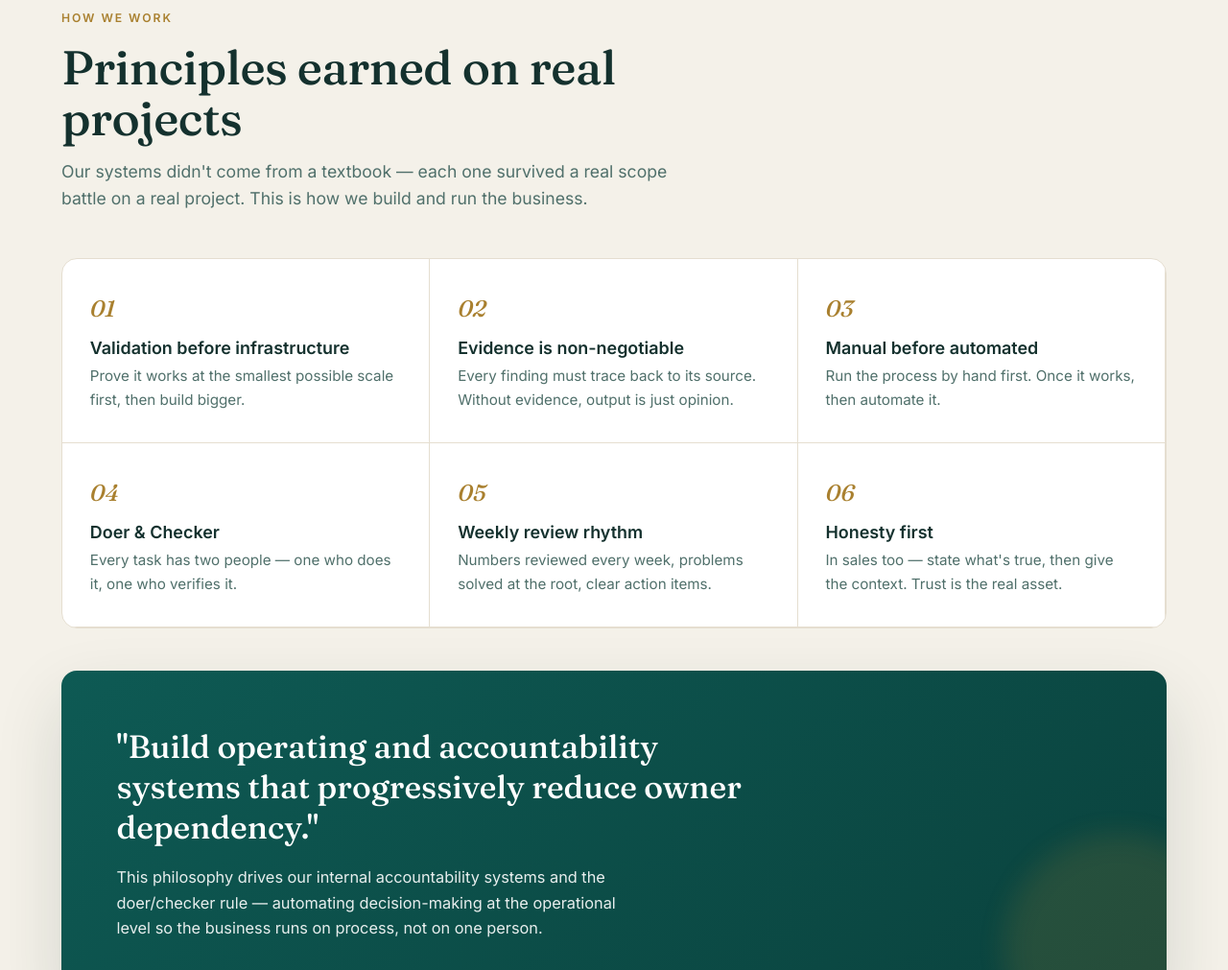
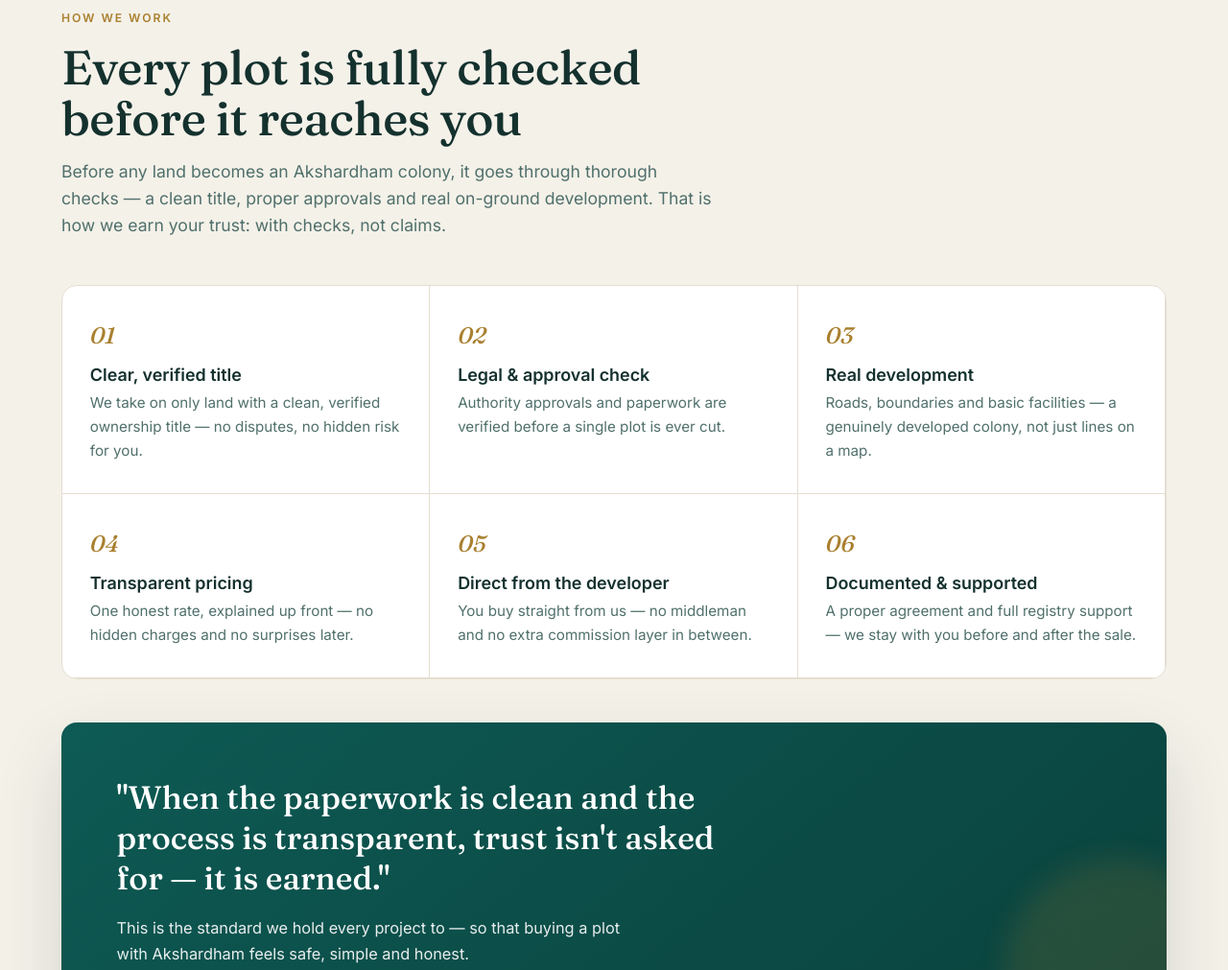
Before and after one commit to akshardhamassociate/intro, a plain HTML site: page index.html in a window 1280 px wide. Shown: the part 1927-2938 px from the top of the page at 96% size. Drawn offline with Linux system fonts and the light colour scheme; a web font is replaced by a local one.

Commit message:
Update index.html

```diff
--- a/index.html
+++ b/index.html
@@ -314,21 +314,21 @@
     <div class="wrap">
       <div class="sec-head reveal">
         <span class="sec-tag" data-hi="हम कैसे काम करते हैं">How we work</span>
-        <h2 data-hi="असली प्रोजेक्ट्स पर सीखे गए सिद्धांत">Principles earned on real projects</h2>
-        <p data-hi="हमारे सिस्टम किसी किताब से नहीं आए — हर एक असली प्रोजेक्ट पर स्कोप की लड़ाई लड़ने के बाद बचा है। हम इसी तरह काम बनाते और चलाते हैं।">Our systems didn't come from a textbook &mdash; each one survived a real scope battle on a real project. This is how we build and run the business.</p>
+        <h2 data-hi="पूरी जाँच के बाद ही ज़मीन, ताकि आप बेफ़िक्र खरीदें">Every plot is fully checked before it reaches you</h2>
+        <p data-hi="कोई भी ज़मीन अक्षरधाम की कॉलोनी बनने से पहले पूरी जाँच से गुज़रती है — साफ़ मालिकाना हक़, ज़रूरी अप्रूवल और असली डेवलपमेंट। इसी तरह हम आपका भरोसा कमाते हैं, दावों से नहीं।">Before any land becomes an Akshardham colony, it goes through thorough checks &mdash; a clean title, proper approvals and real on-ground development. That is how we earn your trust: with checks, not claims.</p>
       </div>
       <div class="approach reveal">
-        <div class="ap"><span class="no">01</span><h4 data-hi="इंफ्रास्ट्रक्चर से पहले वैलिडेशन">Validation before infrastructure</h4><p data-hi="पहले सबसे छोटे स्तर पर साबित करो कि चलेगा, फिर बड़ा बनाओ।">Prove it works at the smallest possible scale first, then build bigger.</p></div>
-        <div class="ap"><span class="no">02</span><h4 data-hi="सबूत पर कोई समझौता नहीं">Evidence is non-negotiable</h4><p data-hi="हर बात अपने स्रोत तक ट्रेस होनी चाहिए। बिना सबूत के, नतीजा सिर्फ़ एक राय है।">Every finding must trace back to its source. Without evidence, output is just opinion.</p></div>
-        <div class="ap"><span class="no">03</span><h4 data-hi="ऑटोमेशन से पहले मैनुअल">Manual before automated</h4><p data-hi="पहले प्रक्रिया हाथ से चलाओ। जब चल जाए, तब ऑटोमेट करो।">Run the process by hand first. Once it works, then automate it.</p></div>
-        <div class="ap"><span class="no">04</span><h4 data-hi="डूअर और चेकर">Doer &amp; Checker</h4><p data-hi="हर काम के दो लोग — एक जो करेगा, एक जो जाँचेगा।">Every task has two people &mdash; one who does it, one who verifies it.</p></div>
-        <div class="ap"><span class="no">05</span><h4 data-hi="साप्ताहिक समीक्षा">Weekly review rhythm</h4><p data-hi="हर हफ़्ते नंबरों की समीक्षा, समस्याओं का जड़ से समाधान, साफ़ एक्शन आइटम।">Numbers reviewed every week, problems solved at the root, clear action items.</p></div>
-        <div class="ap"><span class="no">06</span><h4 data-hi="ईमानदारी सबसे पहले">Honesty first</h4><p data-hi="सेल्स में भी — जो सच है वो कहो, फिर संदर्भ दो। भरोसा ही असली पूँजी है।">In sales too &mdash; state what's true, then give the context. Trust is the real asset.</p></div>
+        <div class="ap"><span class="no">01</span><h4 data-hi="साफ़ मालिकाना हक़">Clear, verified title</h4><p data-hi="हम वही ज़मीन लेते हैं जिसका मालिकाना हक़ साफ़ और जाँचा हुआ हो — कोई विवाद नहीं, कोई जोखिम नहीं।">We take on only land with a clean, verified ownership title &mdash; no disputes, no hidden risk for you.</p></div>
+        <div class="ap"><span class="no">02</span><h4 data-hi="कानूनी व अप्रूवल जाँच">Legal &amp; approval check</h4><p data-hi="एक भी प्लॉट काटने से पहले ज़रूरी अथॉरिटी अप्रूवल और कागज़ात की जाँच पूरी होती है।">Authority approvals and paperwork are verified before a single plot is ever cut.</p></div>
+        <div class="ap"><span class="no">03</span><h4 data-hi="असली डेवलपमेंट">Real development</h4><p data-hi="सड़कें, बाउंड्री और बुनियादी सुविधाएँ — एक सच में विकसित कॉलोनी, सिर्फ़ नक्शे पर लकीरें नहीं।">Roads, boundaries and basic facilities &mdash; a genuinely developed colony, not just lines on a map.</p></div>
+        <div class="ap"><span class="no">04</span><h4 data-hi="साफ़ और सीधी कीमत">Transparent pricing</h4><p data-hi="एक ईमानदार रेट, साफ़ समझाया हुआ — कोई छिपा हुआ चार्ज नहीं, कोई चौंकाने वाली बात नहीं।">One honest rate, explained up front &mdash; no hidden charges and no surprises later.</p></div>
+        <div class="ap"><span class="no">05</span><h4 data-hi="सीधे डेवलपर से">Direct from the developer</h4><p data-hi="आप सीधे हमसे खरीदते हैं — कोई बिचौलिया नहीं, कोई अतिरिक्त कमीशन की परत नहीं।">You buy straight from us &mdash; no middleman and no extra commission layer in between.</p></div>
+        <div class="ap"><span class="no">06</span><h4 data-hi="दस्तावेज़ और पूरा सहयोग">Documented &amp; supported</h4><p data-hi="सही एग्रीमेंट और रजिस्ट्री में पूरा सहयोग — बिक्री से पहले भी और बाद में भी, हम आपके साथ रहते हैं।">A proper agreement and full registry support &mdash; we stay with you before and after the sale.</p></div>
       </div>
 
       <div class="goal reveal">
-        <div class="q" data-hi="“ऐसे ऑपरेटिंग और जवाबदेही सिस्टम बनाओ जो धीरे-धीरे मालिक पर निर्भरता कम करें।”">"Build operating and accountability systems that progressively reduce owner dependency."</div>
-        <div class="sub" data-hi="यही सोच हमारे आंतरिक जवाबदेही सिस्टम और डूअर/चेकर नियम के पीछे है — ऑपरेशनल स्तर पर निर्णय-प्रक्रिया को व्यवस्थित बनाना, ताकि व्यवसाय किसी एक व्यक्ति पर नहीं, प्रक्रिया पर चले।">This philosophy drives our internal accountability systems and the doer/checker rule &mdash; automating decision-making at the operational level so the business runs on process, not on one person.</div>
+        <div class="q" data-hi="“जब कागज़ साफ़ हों और प्रक्रिया पारदर्शी हो, तो भरोसा माँगना नहीं पड़ता — वो अपने आप बनता है।”">"When the paperwork is clean and the process is transparent, trust isn't asked for &mdash; it is earned."</div>
+        <div class="sub" data-hi="यही मापदंड हम हर प्रोजेक्ट पर रखते हैं — ताकि अक्षरधाम के साथ प्लॉट खरीदना सुरक्षित, आसान और ईमानदार लगे।">This is the standard we hold every project to &mdash; so that buying a plot with Akshardham feels safe, simple and honest.</div>
       </div>
     </div>
   </section>
```
